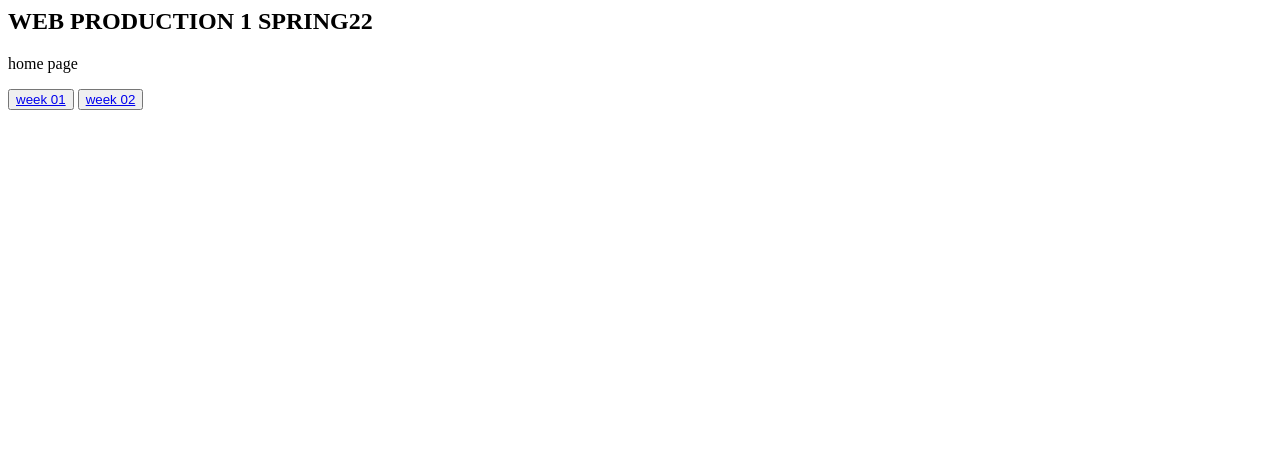
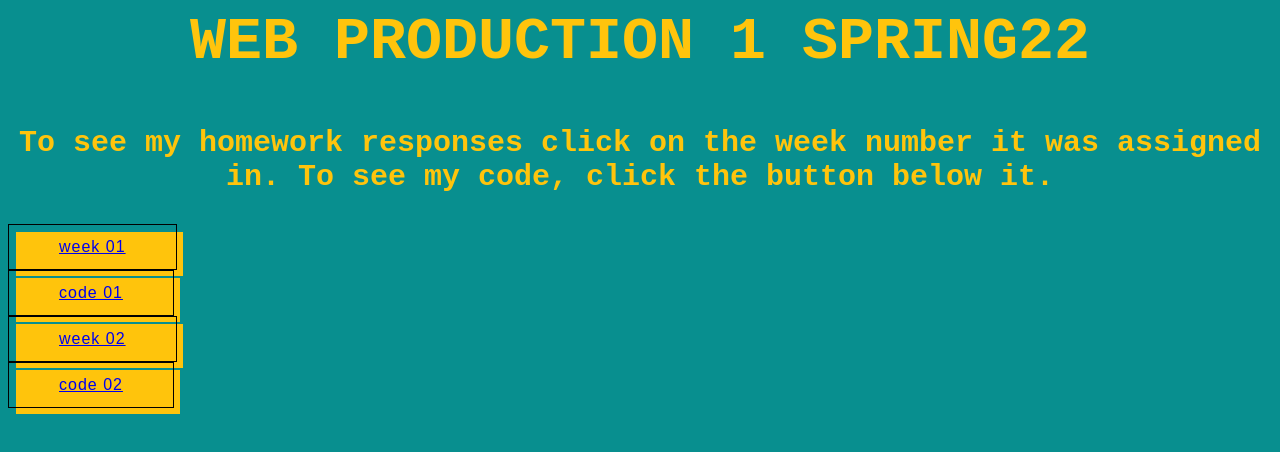
Before and after one commit to arbgott/arbgott.github.io, a plain HTML site: page index.html in a window 1280 px wide. Drawn offline with Linux system fonts and the light colour scheme.

Commit message:
site upload

```diff
--- a/index.html
+++ b/index.html
@@ -1,14 +1,16 @@
 <html>
 	<head>
-			<link rel="stylesheet" href="indexWPstylingsheet.css">
+			<link rel="stylesheet" href="indexstylesheet.css">
 		<title> Allegra WP</title>
 	</head>
 	<body>
 		<main>
 			<h2 class= "sitetitle"> WEB PRODUCTION 1 SPRING22 </h2>
-			<p class= "bodytext"> home page  </p>
+			<p class= "bodytext"> To see my homework responses click on the week number it was assigned in. To see my code, click the button below it. </p>
 			<button class="weeknumbutt" role="button"><a href="WPweek01.html"> week 01 </a></button>
+			<button class="codecheck" role="button"><a href="https://github.com/arbgott/arbgott.github.io/blob/main/WPweek01.html"> code 01</a></button>
 			<button class="weeknumbutt" role="button"><a href="WPweek02.html"> week 02 </a></botton>
+			<button class="codecheck" role="button"><a href="https://github.com/arbgott/arbgott.github.io/blob/main/WPweek02.html"> code 02</a></button>
 		</main>
 	</body>
 </html>
--- /dev/null
+++ b/indexstylesheet.css
@@ -0,0 +1,103 @@
+body{
+	background-color: #088F8F /*blue green -> i also really liked cadmium green Celadon
+and Verdigris */;
+}
+.sitetitle{
+  font-size: 60px;
+  text-align: center;
+  font-family: 'Courier New', monospace;
+  font-weight:  bold;
+  color: #ffc40c ; /*yellow */
+}
+.bodytext{
+  font-size: 30px;
+  text-align: center;
+  font-family: 'Courier New', monospace;
+  font-weight:  bold;
+  color: #ffc40c ; /*yellow*/
+
+}
+div{
+   column-count: 2;
+  column-gap: 40px;
+}
+.weeknumbutt {
+  font-size: 16px;
+  font-weight: 250;
+  letter-spacing: 1px;
+  padding: 13px 20px 13px;
+  outline: 0;
+  border: 1px solid black;
+  cursor: pointer;
+  position: relative;
+  background-color: rgba(0, 0, 0, 0);
+  user-select: none;
+  -webkit-user-select: none;
+  touch-action: manipulation;
+  display: flex;
+  justify-content: center;
+  align-items: center;
+}
+
+.weeknumbutt:after {
+  content: "";
+  background-color: #ffc40c;
+  width: 100%;
+  z-index: -1;
+  position: absolute;
+  height: 100%;
+  top: 7px;
+  left: 7px;
+  transition: 0.2s;
+}
+
+.weeknumbutt:hover:after {
+  top: 0px;
+  left: 0px;
+}
+
+@media (min-width: 768px) {
+  .weeknumbutt {
+    padding: 13px 50px 13px;
+  }
+}
+.codecheck {
+  font-size: 16px;
+  font-weight: 250;
+  letter-spacing: 1px;
+  padding: 13px 20px 13px;
+  outline: 0;
+  border: 1px solid black;
+  cursor: pointer;
+  position: relative;
+  background-color: rgba(0, 0, 0, 0);
+  user-select: none;
+  -webkit-user-select: none;
+  touch-action: manipulation;
+  display: flex;
+  justify-content: center;
+  align-items: center;
+}
+
+.codecheck:after {
+  content: "";
+  background-color: #ffc40c;
+  width: 100%;
+  z-index: -1;
+  position: absolute;
+  height: 100%;
+  top: 7px;
+  left: 7px;
+  transition: 0.2s;
+}
+
+.codecheck:hover:after {
+  top: 0px;
+  left: 0px;
+}
+
+@media (min-width: 768px) {
+  .codecheck {
+    padding: 13px 50px 13px;
+  }
+}
```
